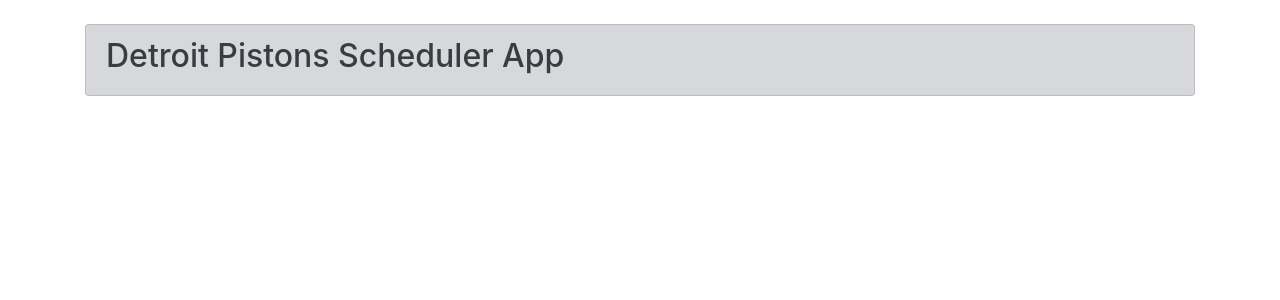
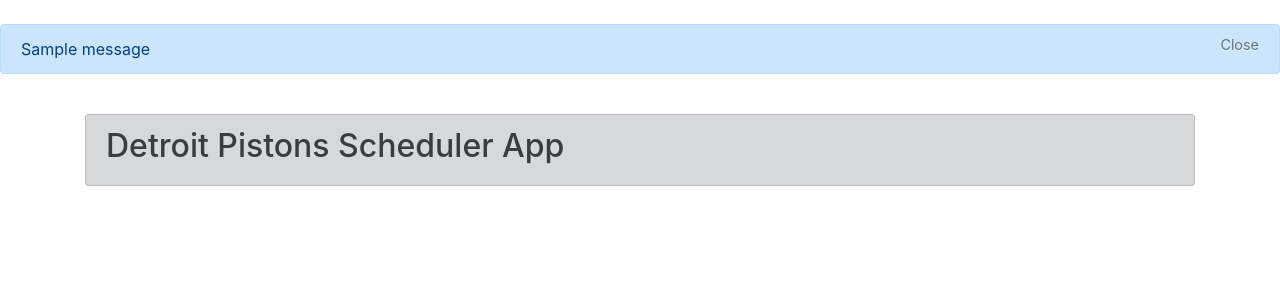
Before and after one commit to courthub74/Django-Basic-with-Time-Date, a Django app: page / in a window 1280 px wide. Shown: the part 116-416 px from the top of the page. Run offline with Django 3.2, Linux system fonts and the light colour scheme; one stand-in notice (Sample message) is shown; some libraries are stand-ins or nearby versions.

Commit message:
Mission Accomplished

```diff
--- a/pages/templates/home.html
+++ b/pages/templates/home.html
@@ -53,6 +53,26 @@
 	  </div>
 	</nav>
 
+	<br>
+
+
+	<!--MESSAGES BLOCK-->
+	{% if messages %}
+
+		{% for message in messages %}
+			   <div class="alert alert-primary alert-dismissable" role="alert">
+			   		<button class="close" data-dismiss="alert">
+			   			<small><sup>Close</sup></small>
+			   		</button>
+			   	{{ message }}
+			   </div>
+
+		{% endfor %}
+
+	{% endif %}
+
+
+
 
   		{% block content %}
 
@@ -65,6 +85,10 @@
 
   		{% endblock %}
 
+
+  		<br><br>
+
+
     <!-- Optional JavaScript -->
     <!-- jQuery first, then Popper.js, then Bootstrap JS -->
     <script src="https://code.jquery.com/jquery-3.4.1.slim.min.js" integrity="sha384-J6qa4849blE2+poT4WnyKhv5vZF5SrPo0iEjwBvKU7imGFAV0wwj1yYfoRSJoZ+n" crossorigin="anonymous"></script>
--- a/pages/views.py
+++ b/pages/views.py
@@ -7,12 +7,21 @@
 
 #HOME
 def home(request):
-	all_appointments = Time.objects.all
-	return render(request, "home.html", {'all_appointments': all_appointments})
+	return render(request, "home.html", {})
 
 #NEWPAGE
 def appointment(request):
-	return render(request, "newpage.html", {})
+	if request.method == 'POST':
+		form = TimeForm(request.POST or None)
+		if form.is_valid():
+			form.save()
+			messages.success(request, ('Appointment Has Been Added!'))
+			return redirect('schedules')
+		else:
+			messages.success(request, ('Seems Like There Was An Error...'))
+			return render(request, 'newpage.html', {})
+	else:
+		return render(request, 'newpage.html', {})
 
 #ABOUT
 def schedules(request):
```
Also changed, not shown: db.sqlite3.
